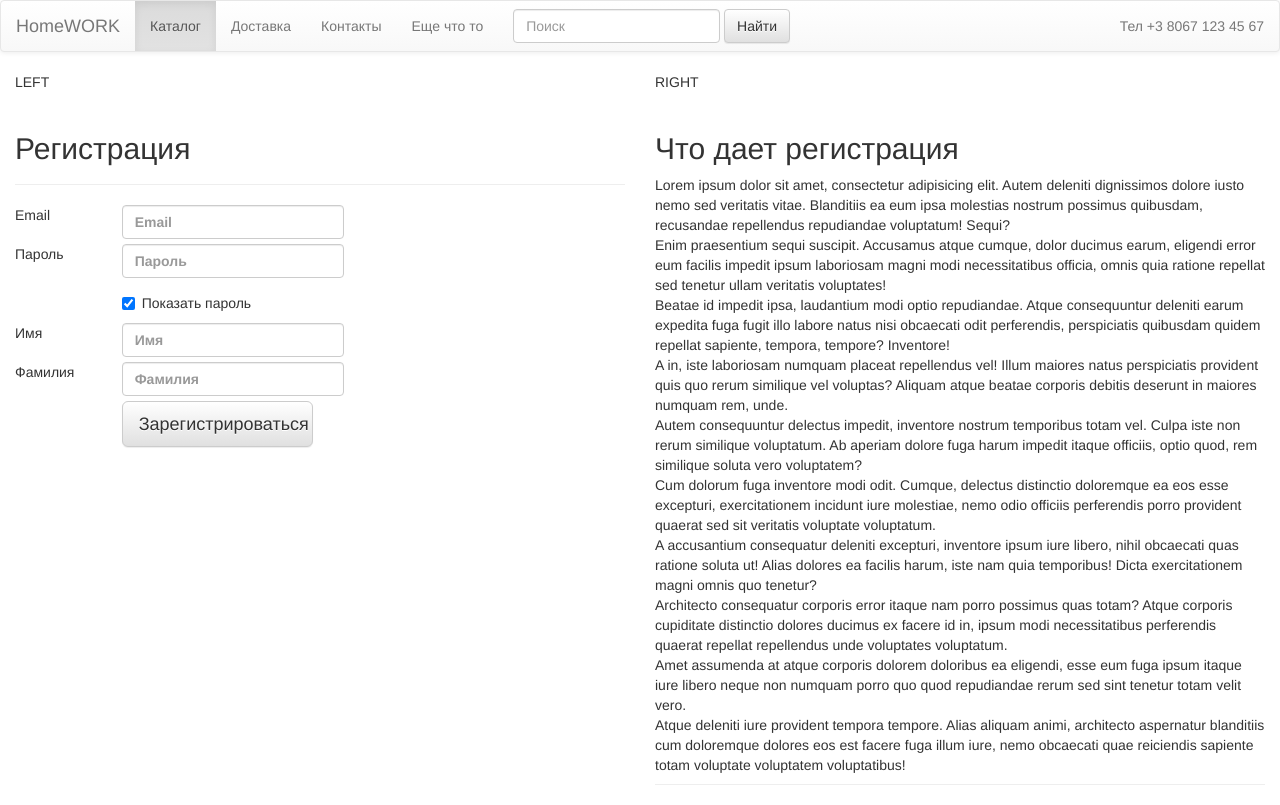
After one commit to SkillAlex1984/skillup-php, a PHP site: page /lesson4/hmwork4.html in a window 1280 px wide. The commit adds this page. Run offline with PHP 8.4, Linux system fonts and the light colour scheme.

Commit message:
Make homework 4: Bootstrap

```diff
--- /dev/null
+++ b/lesson4/hmwork4.html
@@ -0,0 +1,168 @@
+<!DOCTYPE html>
+<html lang="en">
+<head>
+    <meta charset="UTF-8">
+    <title>Shop</title>
+    <!-- Latest compiled and minified CSS -->
+    <link rel="stylesheet" href="https://maxcdn.bootstrapcdn.com/bootstrap/3.3.7/css/bootstrap.min.css" integrity="sha384-BVYiiSIFeK1dGmJRAkycuHAHRg32OmUcww7on3RYdg4Va+PmSTsz/K68vbdEjh4u" crossorigin="anonymous">
+    <!-- Optional theme -->
+    <link rel="stylesheet" href="https://maxcdn.bootstrapcdn.com/bootstrap/3.3.7/css/bootstrap-theme.min.css" integrity="sha384-rHyoN1iRsVXV4nD0JutlnGaslCJuC7uwjduW9SVrLvRYooPp2bWYgmgJQIXwl/Sp" crossorigin="anonymous">
+    <link rel="stylesheet" href="style.css">
+</head>
+<body>
+        <nav class="navbar navbar-default">
+            <div class="container-fluid">
+                        <!-- Brand and toggle get grouped for better mobile display -->
+                        <div class="navbar-header">
+                            <button type="button" class="navbar-toggle collapsed" data-toggle="collapse" data-target="#bs-example-navbar-collapse-1" aria-expanded="false">
+                                <span class="sr-only">Toggle navigation</span>
+                                <span class="icon-bar"></span>
+                                <span class="icon-bar"></span>
+                                <span class="icon-bar"></span>
+                            </button>
+                            <a class="navbar-brand" href="#">HomeWORK</a>
+                        </div>
+
+                        <!-- Collect the nav links, forms, and other content for toggling -->
+                        <div class="collapse navbar-collapse" id="bs-example-navbar-collapse-1">
+                            <ul class="nav navbar-nav">
+                                <li class="active"><a href="#">Каталог <span class="sr-only">(current)</span></a></li>
+                                <li><a href="#">Доставка</a></li>
+                                <li><a href="#">Контакты</a></li>
+                                <li><a href="#">Еще что то</a></li>
+                            </ul>
+                            <form class="navbar-form navbar-left">
+                                <div class="form-group">
+                                    <input type="text" class="form-control" placeholder="Поиск">
+                                </div>
+                                <button type="submit" class="btn btn-default">Найти</button>
+                            </form>
+                            <p class="navbar-text navbar-right">Тел +3 8067 123 45 67</p>
+                        </div>
+            </div>
+            <!-- Collect the nav links, forms, and other content for toggling -->
+            <div class="collapse navbar-collapse" id="bs-example-navbar-collapse-1">
+                <ul class="nav navbar-nav">
+        </nav>
+
+
+
+        <div class="container-fluid">
+            <div class="row">
+                <div class="col-md-6">
+                    LEFT
+                    <div class="page-header">
+                        <h2>Регистрация<small></small></h2>
+                    </div>
+                        <div class="row">
+                            <div class="col-xs-2">
+                                Email
+                            </div>
+                            <div class="col-xs-10">
+                                <form>
+                                        <label>
+                                            <input type="email" id="email" class="form-control" placeholder="Email">
+                                        </label>
+
+                                </form>
+                            </div>
+
+
+                            <div class="col-xs-2">
+                                <span>Пароль</span>
+                            </div>
+
+                            <div class="col-xs-10">
+                                <form>
+                                    <label>
+                                        <input type="password" id="password" class="form-control" placeholder="Пароль">
+                                    </label>
+                                    <div class="checkbox">
+                                        <label>
+                                            <input type="checkbox" checked> Показать пароль
+                                        </label>
+                                    </div>
+                                </form>
+                            </div>
+
+                            <div class="col-xs-2">
+                                <span>Имя</span>
+                            </div>
+
+                            <div class="col-xs-10">
+                                <form>
+                                    <label>
+                                        <input type="text" id="text1" class="form-control" placeholder="Имя">
+                                    </label>
+                                </form>
+                            </div>
+
+                            <div class="col-xs-2">
+                                <span>Фамилия</span>
+                            </div>
+
+                            <div class="col-xs-10">
+                                <form>
+                                    <label>
+                                        <input type="text" id="text2" class="form-control" placeholder="Фамилия">
+                                    </label>
+                                    <p>
+                                      <button type="button" class="btn btn-default btn-lg wigth">Зарегистрироваться</button>
+                                    </p>
+                                </form>
+                            </div>
+
+                        </div>
+                </div>
+                <div class="col-md-6">
+                    RIGHT
+                    <div class="page-header">
+                        <h2>Что дает регистрация<small></small></h2>
+                        <div>
+                            <div>Lorem ipsum dolor sit amet, consectetur adipisicing elit. Autem deleniti dignissimos
+                                dolore iusto nemo sed veritatis vitae. Blanditiis ea eum ipsa molestias nostrum possimus
+                                quibusdam, recusandae repellendus repudiandae voluptatum! Sequi?
+                            </div>
+                            <div>Enim praesentium sequi suscipit. Accusamus atque cumque, dolor ducimus earum, eligendi
+                                error eum facilis impedit ipsum laboriosam magni modi necessitatibus officia, omnis quia
+                                ratione repellat sed tenetur ullam veritatis voluptates!
+                            </div>
+                            <div>Beatae id impedit ipsa, laudantium modi optio repudiandae. Atque consequuntur deleniti
+                                earum expedita fuga fugit illo labore natus nisi obcaecati odit perferendis,
+                                perspiciatis quibusdam quidem repellat sapiente, tempora, tempore? Inventore!
+                            </div>
+                            <div>A in, iste laboriosam numquam placeat repellendus vel! Illum maiores natus perspiciatis
+                                provident quis quo rerum similique vel voluptas? Aliquam atque beatae corporis debitis
+                                deserunt in maiores numquam rem, unde.
+                            </div>
+                            <div>Autem consequuntur delectus impedit, inventore nostrum temporibus totam vel. Culpa iste
+                                non rerum similique voluptatum. Ab aperiam dolore fuga harum impedit itaque officiis,
+                                optio quod, rem similique soluta vero voluptatem?
+                            </div>
+                            <div>Cum dolorum fuga inventore modi odit. Cumque, delectus distinctio doloremque ea eos
+                                esse excepturi, exercitationem incidunt iure molestiae, nemo odio officiis perferendis
+                                porro provident quaerat sed sit veritatis voluptate voluptatum.
+                            </div>
+                            <div>A accusantium consequatur deleniti excepturi, inventore ipsum iure libero, nihil
+                                obcaecati quas ratione soluta ut! Alias dolores ea facilis harum, iste nam quia
+                                temporibus! Dicta exercitationem magni omnis quo tenetur?
+                            </div>
+                            <div>Architecto consequatur corporis error itaque nam porro possimus quas totam? Atque
+                                corporis cupiditate distinctio dolores ducimus ex facere id in, ipsum modi
+                                necessitatibus perferendis quaerat repellat repellendus unde voluptates voluptatum.
+                            </div>
+                            <div>Amet assumenda at atque corporis dolorem doloribus ea eligendi, esse eum fuga ipsum
+                                itaque iure libero neque non numquam porro quo quod repudiandae rerum sed sint tenetur
+                                totam velit vero.
+                            </div>
+                            <div>Atque deleniti iure provident tempora tempore. Alias aliquam animi, architecto
+                                aspernatur blanditiis cum doloremque dolores eos est facere fuga illum iure, nemo
+                                obcaecati quae reiciendis sapiente totam voluptate voluptatem voluptatibus!
+                            </div> </div>
+                    </div>
+                </div>
+            </div>
+
+        </div>
+</body>
+</html>
--- a/lesson4/style.css
+++ b/lesson4/style.css
@@ -4,3 +4,9 @@
 .product img {
     max-height: 170px;
 }
+.wigth {
+    width: 38%;
+}
+.otst {
+    margin-right: 20px;
+}
```
